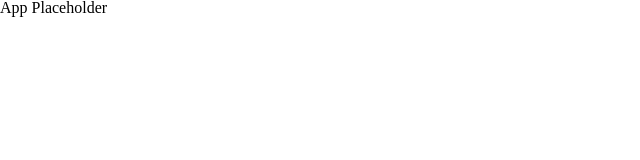
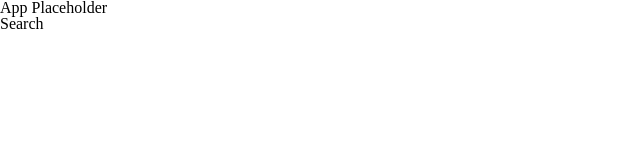
Before and after one commit to profydev/reddit-timer-daniel-moderiano, a React (Create React App) app: page /search in a window 1280 px wide. Shown: the top 160 px of the page, without its empty margins (0-640 px from the left). Built offline with nearby package versions, Linux system fonts and the light colour scheme.

Commit message:
Add routes and placeholder components for home and search page

```diff
--- a/package.json
+++ b/package.json
@@ -8,6 +8,7 @@
     "@testing-library/user-event": "^12.0.11",
     "react": "^17.0.1",
     "react-dom": "^17.0.1",
+    "react-router-dom": "^6.3.0",
     "react-scripts": "^4.0.1",
     "styled-components": "^5.3.5"
   },
--- a/src/App.js
+++ b/src/App.js
@@ -1,11 +1,18 @@
 import React from 'react';
+import { Route, Routes } from 'react-router-dom';
 import GlobalStyles from './components/globalStyles';
+import Search from './components/Search/Search';
+import Home from './components/Home/Home';
 
 function App() {
   return (
     <div>
       <GlobalStyles />
       App Placeholder
+      <Routes>
+        <Route path="/" element={<Home />} />
+        <Route path="/search" element={<Search />} />
+      </Routes>
     </div>
   );
 }
--- /dev/null
+++ b/src/components/Home/Home.js
@@ -0,0 +1,5 @@
+import React from 'react';
+
+const Home = () => <div>Home</div>;
+
+export default Home;
--- /dev/null
+++ b/src/components/Search/Search.js
@@ -0,0 +1,7 @@
+import React from 'react';
+
+const Search = () => (
+  <div>Search</div>
+);
+
+export default Search;
--- a/src/index.js
+++ b/src/index.js
@@ -1,6 +1,14 @@
 import React from 'react';
 import ReactDOM from 'react-dom';
+import { BrowserRouter } from 'react-router-dom';
 import App from './App';
 
 // eslint-disable-next-line react/jsx-filename-extension
-ReactDOM.render(<App />, document.getElementById('root'));
+ReactDOM.render(
+  <React.StrictMode>
+    <BrowserRouter>
+      <App />
+    </BrowserRouter>
+  </React.StrictMode>,
+  document.getElementById('root'),
+);
```
Also changed, not shown: 1 other file (tests, documents, lock files or other folders).
